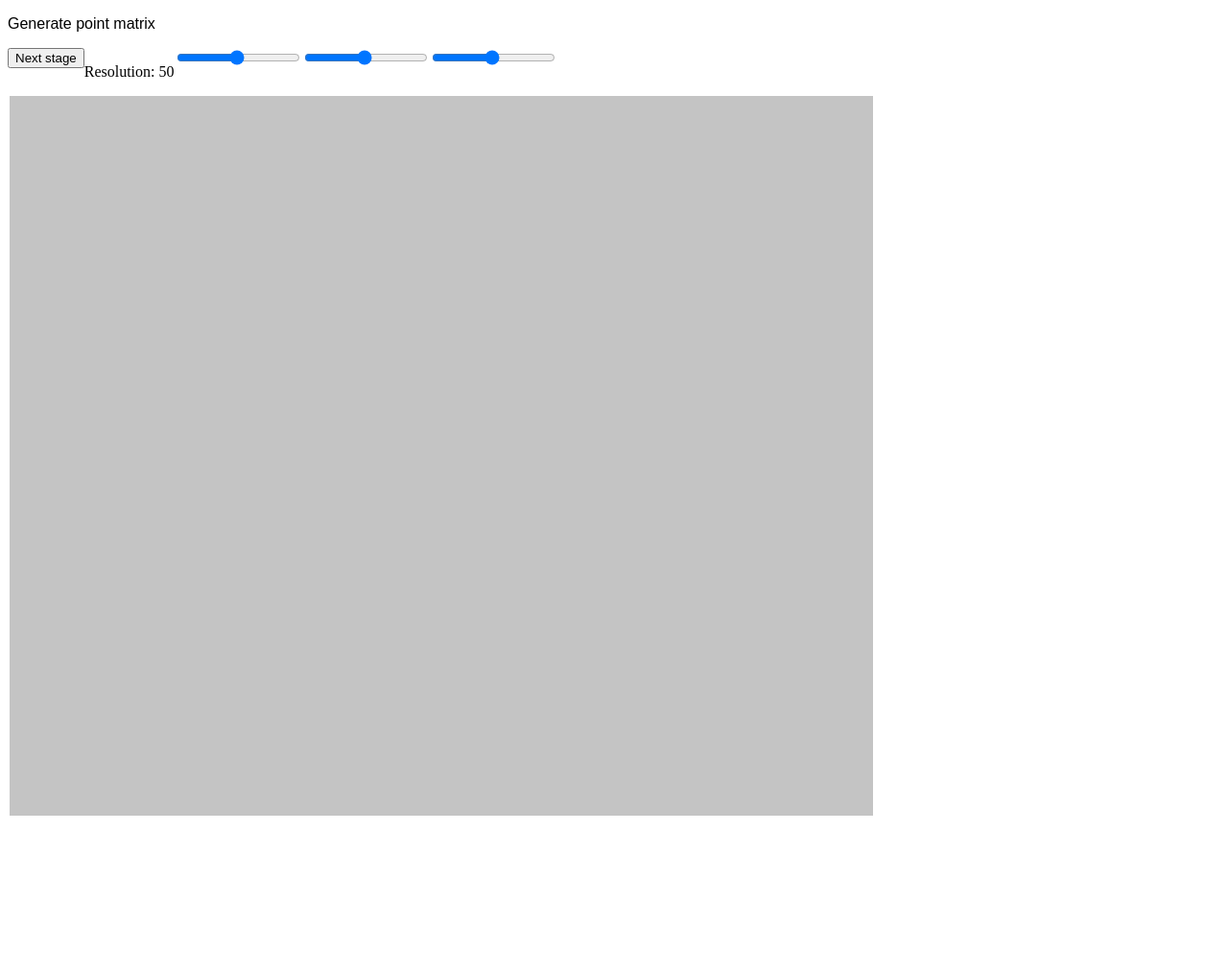
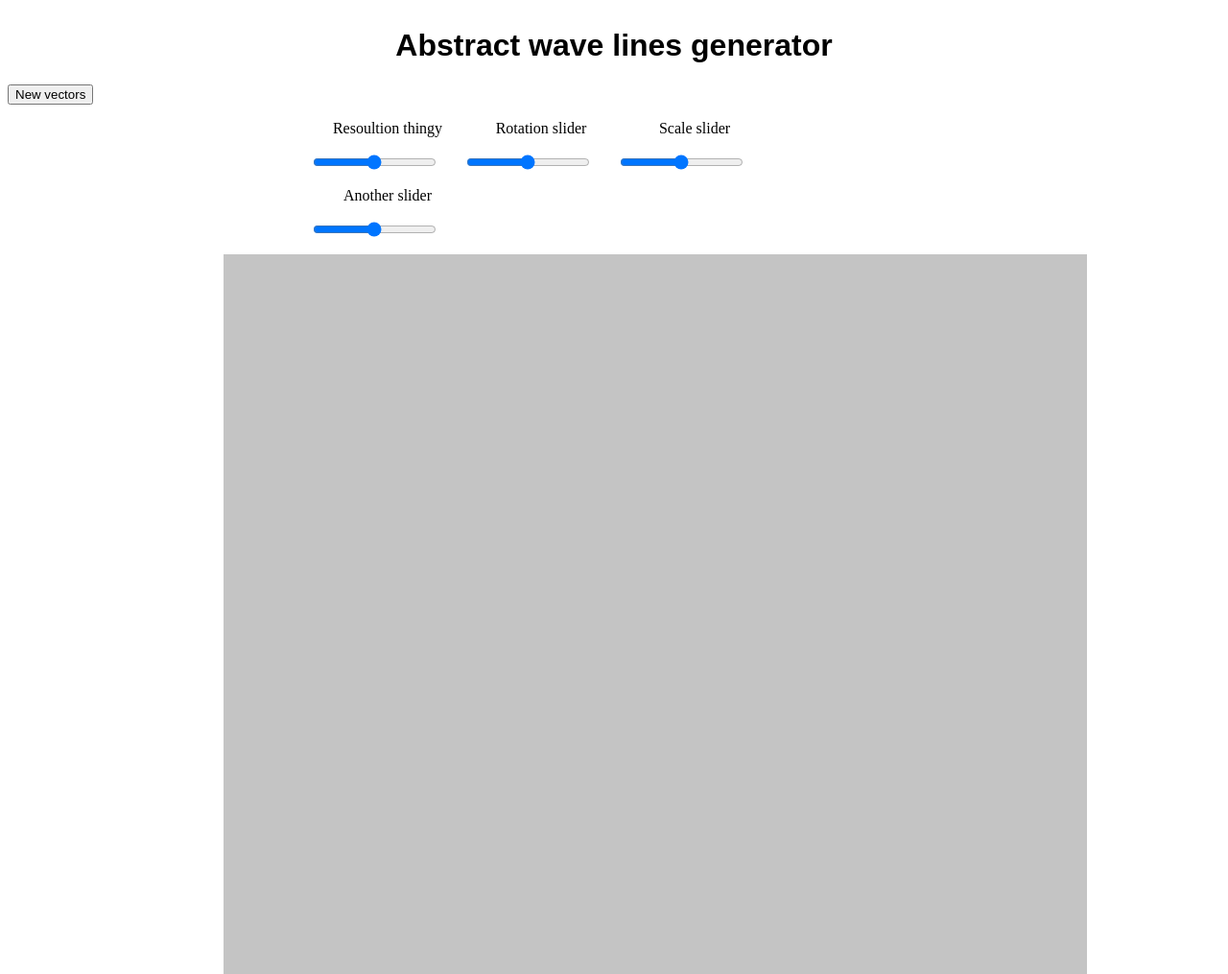
Before and after one commit to Jesper-Hustad/LineWaveGenerator, a plain HTML site: page index.html in a window 1280 px wide. Shown: the whole page at 96% size. Before the commit the page ends 854 px from the top, so only its background shows below. Drawn offline with Linux system fonts and the light colour scheme.

Commit message:
Made html more stylish

```diff
--- a/index.html
+++ b/index.html
@@ -11,28 +11,51 @@
 
 
 <body>
-    <p id="info" class="sansserif">Generate point matrix</p>
-
-    <div id='d1' style="position:absolute; top:100px; left:10px; z-index:0">
-        <canvas id='canvas' width='200' height='100'>
-              Your browser does not support HTML5 Canvas.
-        </canvas>
+    <div class="title">
+        <h1 >Abstract wave lines generator</h1>
     </div>
 
 
-    <button onclick="button();">Next stage</button>
+    <section id="title">
+        <button onclick="button();">New vectors</button>
+    </section>
 
-    <div class="inf">
-        <p>Resolution: <span id="res"></span></p>
-    </div>
+        <div class="row center">
+
+            <div class="column">
+                <p>Resoultion thingy</p>
+                <input type="range" min="1" max="100" value="50" class="slider" id="resRange">
+            </div>
+
+            <div class="column">
+                <p>Rotation slider</p>
+                <input type="range" min="1" max="100" value="50" class="slider" id="rotRange">
+            </div>
+
+            <div class="column">
+                <p>Scale slider</p>
+                <input type="range" min="1" max="100" value="50" class="slider" id="scalRange">
+            </div>
+
+            <div class="column">
+                <p>Another slider</p>
+                <input type="range" min="1" max="100" value="50" class="slider" id="xRange">
+            </div>
+
+            <div class="columnEnd">
+            <p> </p>
+            </div>
+        </div>
 
 
-    <input type="range" min="1" max="100" value="50" class="slider" id="resRange">
 
-    <input type="range" min="1" max="100" value="50" class="slider" id="rotRange">
-
-    <input type="range" min="1" max="100" value="50" class="slider" id="scalRange">
-
+<section id="sec">
+  <div id='d1' class="canvas center">
+    <canvas id='canvas' width='200' height='100'>
+          Your browser does not support HTML5 Canvas.
+    </canvas>
+</div>
+</section>
 
     <script src="index.js"></script>
 </body>
--- a/index.js
+++ b/index.js
@@ -111,9 +111,8 @@ var resSlider = document.getElementById("resRange");
 var rotSlider = document.getElementById("rotRange");
 var scalSlider = document.getElementById("scalRange");
 var res = document.getElementById("res");
-res.innerHTML = resSlider.value;
 resSlider.oninput = function () {
-    res.innerHTML = this.value;
+    console.log(SETTING.resolution);
     SETTING.resolution = parseInt(this.value) / 100;
     clear();
     update(SETTING);
@@ -142,24 +141,9 @@ function vecModifier(vectors, rot, scalar) {
 }
 var cycle = 0;
 function button() {
-    switch (cycle) {
-        case 0:
-            document.getElementById("info").innerHTML = "Push simP to generate wave illusion";
-            clear();
-            draw(simP);
-            break;
-        case 1:
-            document.getElementById("info").innerHTML = "Now draw line between simP";
-            clear();
-            draw(render(simP, vecP));
-            break;
-        case 2:
-            document.getElementById("info").innerHTML = "Et voila! Wave pattern generated";
-            clear();
-            lines(render(simP, vecP));
-            break;
-    }
-    cycle = (cycle + 1) % 3;
+    vecP = genPoints(width, height, collums, rows).map(function (p) { return { p: p, angle: Math.random() * 360, scalar: 8 }; });
+    clear();
+    update(SETTING);
 }
 //return an array of number from bottom to top number
 function range(bottom, top) {
--- a/style.css
+++ b/style.css
@@ -9,11 +9,17 @@ p.sansserif {
     margin-right: 3;
   }
 
-  button {
-    text-align:right;
-    float: left;
-    padding-left: 10;
-    padding-right: 10;
+  h1{
+    font-family: Arial, Helvetica, sans-serif;
+    display: inline-block;
+    width: 460px;
+  }
+
+  .button {
+
+        position: absolute;
+        top: 50%;
+
   }
 
   .inf {
@@ -25,3 +31,51 @@ p.sansserif {
     border-left: 10px;
 
   }
+
+  .column {
+    float: left;
+    /* table-layout: fixed; */
+
+
+    margin: auto;
+    width: 160px;
+  }
+
+  .columnEnd {
+    float: right;
+    width: 100%;
+  }
+
+  Clear floats after the columns
+  .row:after {
+    content: "";
+    display: table;
+    clear: both;
+  }
+
+  canvas {
+
+    display: block;
+  }
+
+  #canvasCenter{
+    padding-left: 0;
+    padding-right: 0;
+    margin-left: auto;
+    margin-right: auto;
+  }
+
+  #sec{
+display: table;
+  }
+
+  .center {
+    margin: auto;
+    width: 50%;
+    text-align: center;
+  }
+
+  .title {
+    text-align: center;
+    /* border:3px solid blue; */
+  }
```
Also changed, not shown: 1 other file.
